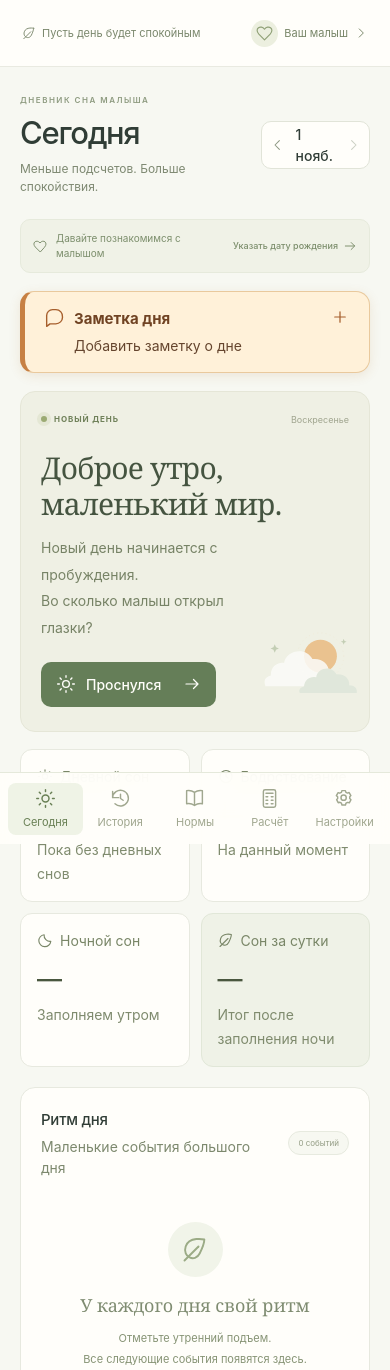
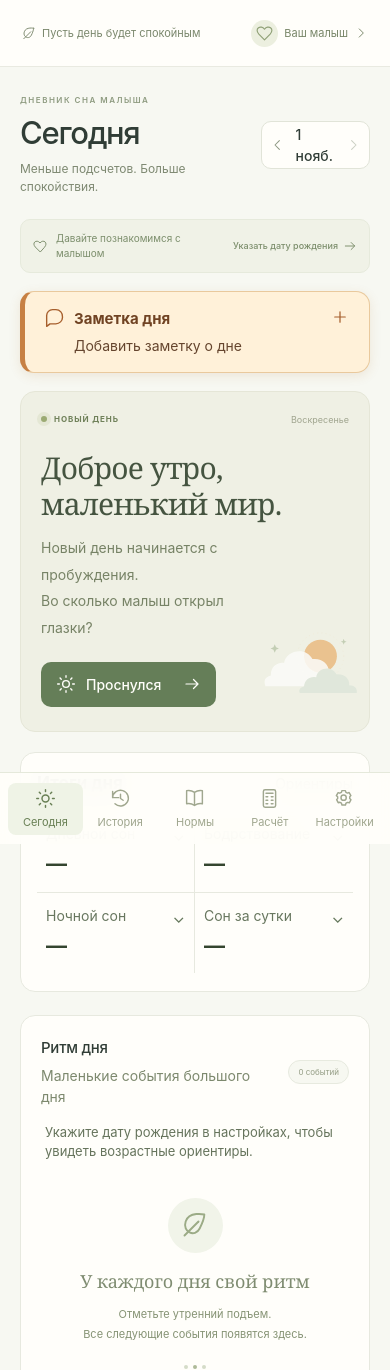
Before and after one commit to vadicusrad/sleep-app, a React (Vite) app: page / in a window 390 px wide. Shown: the top 1370 px of the page. Built offline with nearby package versions, Linux system fonts and the light colour scheme.

Commit message:
Add age-based guidance and simplify daily view

```diff
--- a/src/App.module.css
+++ b/src/App.module.css
@@ -825,7 +825,7 @@ h1 {
   color: #a4aa98;
   position: relative;
 }
-.between > span {
+.betweenLine {
   position: absolute;
   width: 1px;
   top: 0;
@@ -2186,6 +2186,48 @@ tbody tr:last-child td {
 .calculatorResult strong { font-size: 28px; font-variant-numeric: tabular-nums; }
 .calculatorResult small { font-size: 14px; }
 .calculatorClear { margin-top: 12px; padding: 10px 0; background: transparent; color: #667a59; font-size: 14px; }
+.normHint { padding: 0 24px 8px; color: #66745c; font-size: 13px; line-height: 1.5; }
+.normBadge, .stat .normBadge {
+  display: inline-block;
+  width: fit-content;
+  max-width: 100%;
+  margin-top: 7px;
+  padding: 4px 8px;
+  border-radius: 7px;
+  font-size: 12px;
+  font-weight: 600;
+  line-height: 1.4;
+  white-space: normal;
+}
+.normWithin, .stat .normWithin { background: #e2f0df; color: #315f38; }
+.normOutside, .stat .normOutside { background: #fff0d8; color: #805019; }
+.normBadge summary { cursor: pointer; list-style: none; }
+.normBadge summary::-webkit-details-marker, .statItem summary::-webkit-details-marker { display: none; }
+.normBadge summary::after { content: "  ⌄"; }
+.normBadge[open] summary::after { content: "  ⌃"; }
+.normRange { display: block; margin-top: 2px; font-weight: 400; }
+.stat .normBadge, .eventText .normBadge { display: table; }
+.between .normBadge { flex-basis: 100%; margin-top: 0; }
+.dayStats { margin: 20px 0 23px; padding: 20px 24px; }
+.statsHeading { display: flex; align-items: center; justify-content: space-between; gap: 12px; }
+.statsHeading h2 { font-size: 17px; }
+.statsHeading a { color: #526b49; font-size: 14px; }
+.dayStats .statsGrid { gap: 0; margin: 14px 0 0; }
+.statItem { min-width: 0; padding: 12px; border-top: 1px solid #e7e9df; }
+.statItem:nth-child(odd) { border-right: 1px solid #e7e9df; }
+.statItem summary { display: flex; flex-direction: column; align-items: flex-start; gap: 4px; padding-right: 16px; position: relative; cursor: pointer; list-style: none; }
+.statItem summary > span:first-child { color: #68775f; font-size: 14px; }
+.statItem summary strong { color: #34452f; font-size: 21px; font-variant-numeric: tabular-nums; }
+.statItem summary::after { content: "⌄"; position: absolute; right: 0; top: 0; color: #65785c; font-size: 16px; }
+.statItem[open] summary::after { content: "⌃"; }
+.statIndicator, .periodHint { font-size: 12px; line-height: 1.4; }
+.statIndicatorWithin { color: #38683f; }
+.statIndicatorOutside { color: #8a5519; }
+.periodHint { color: #715d49; }
+.statDetails { margin-top: 10px; color: #596b50; font-size: 13px; line-height: 1.5; }
+.statDetails p + p { margin-top: 6px; }
+.statDetails .normBadge { margin-top: 8px; }
+.statusContent { min-height: 0; }
 .themeCard { margin-top: 20px; padding: 25px; }
 .themeCard h2 { font-size: 20px; font-weight: 550; }
 .themeCard p { margin-top: 10px; color: #607058; font-size: 14px; }
@@ -2219,9 +2261,17 @@ tbody tr:last-child td {
 :global([data-theme="dark"]) .app :is(.calculatorRow label, .calculatorIndex, .calculatorColon, .calculatorRemove, .calculatorAdd, .calculatorClear) { color: #cbdcc4; }
 :global([data-theme="dark"]) .app .calculatorResult { background: #39493b; color: #edf2e9; }
 :global([data-theme="dark"]) .app .calculatorRow input[aria-invalid="true"] { border-color: #e49781; }
+:global([data-theme="dark"]) .app .normWithin, :global([data-theme="dark"]) .app .stat .normWithin { background: #385a3e; color: #e3f7df; }
+:global([data-theme="dark"]) .app .normOutside, :global([data-theme="dark"]) .app .stat .normOutside { background: #60472e; color: #ffe4bd; }
+:global([data-theme="dark"]) .app :is(.statItem, .statItem:nth-child(odd)) { border-color: #465448; }
+:global([data-theme="dark"]) .app :is(.statItem summary > span:first-child, .statItem summary strong, .statDetails, .statsHeading a) { color: #dce6d9; }
+:global([data-theme="dark"]) .app .statItem summary::after { color: #c2d2bc; }
+:global([data-theme="dark"]) .app .statIndicatorWithin { color: #bde0ba; }
+:global([data-theme="dark"]) .app .statIndicatorOutside { color: #ffd09a; }
+:global([data-theme="dark"]) .app .periodHint { color: #ead1b6; }
 :global([data-theme="dark"]) .app .eventComment :is(span, p) { color: #f0e5d1; }
 :global([data-theme="dark"]) .app .timeline .eventText > .sleepCalculation { color: #cfe3c5; }
-:global([data-theme="dark"]) .app :is(.timelineItem::after, .between > span) { background: #536453; }
+:global([data-theme="dark"]) .app :is(.timelineItem::after, .betweenLine) { background: #536453; }
 :global([data-theme="dark"]) .app :is(.tableScroll th:first-child, th) { background: #354437; }
 :global([data-theme="dark"]) .app .tableScroll td:first-child { background: #242e27; }
 :global([data-theme="dark"]) .app :is(td, th, .modalHead, .nightSummary, .timeline, .historyDate, .topbar, .sidebar) { border-color: #465448; }
@@ -2233,4 +2283,7 @@ tbody tr:last-child td {
   :global([data-theme="dark"]) .app .mobileNav { background: #242e27ed; border-color: #435145; }
   .mobileNav a { flex: 1; min-width: 0; padding: 5px 1px; font-size: 11px; }
   .calculator { padding: 20px 16px; }
-}
+  .statusContent { min-height: 0; }
+  .dayStats { padding: 18px 16px; }
+  .statItem { padding: 12px 9px; }
+}
--- a/src/App.tsx
+++ b/src/App.tsx
@@ -8,9 +8,11 @@ import type { DiaryData } from "./store";
 import {
   ageLabel,
   ageInWeeks,
+  ageMonths,
   dateKey,
   dateLabel,
   dayStats,
+  dayPeriodNotice,
   diaryText,
   duration,
   localDateTime,
@@ -25,7 +27,7 @@ import {
   uid,
 } from "./domain";
 import type { DayRecord, EventKind, NightRow, SleepEvent } from "./domain";
-import { norms } from "./norms";
+import { norms, normsForAge, napRangeForAge, compareRange, rangeDifference, nightRangeForAge, totalSleepRangeForAge } from "./norms";
 import s from "./App.module.css";
 
 const nav = [
@@ -548,88 +550,99 @@ function NightEditor({
   );
 }
 
+function NormBadge({ value, range, subject }: { value: number; range?: number[] | null; subject: string }) {
+  const result = compareRange(value, range);
+  if (!result || !range) return null;
+  const label = result === "within" ? "В пределах ориентира" : `${subject} ${result === "below" ? "меньше" : "больше"} ориентира на ${duration(rangeDifference(value, range))}`;
+  return <details className={`${s.normBadge} ${result === "within" ? s.normWithin : s.normOutside}`}><summary>{label}</summary><span className={s.normRange}>Ориентир: {duration(range[0])}–{duration(range[1])}</span></details>;
+}
+function StatItem({ label, value, children, comparison }: { label: string; value: string; children: ReactNode; comparison?: { value: number; range: number[]; subject: string; periodNotice?: string | null; summaryContext?: string } }) {
+  const result = comparison ? compareRange(comparison.value, comparison.range) : null;
+  const summary = comparison && result ? result === "within" ? "В пределах ориентира" : `${result === "below" ? "Меньше" : "Больше"} ориентира на ${duration(rangeDifference(comparison.value, comparison.range))}` : null;
+  return <details className={s.statItem}>
+    <summary><span>{label}</span><strong>{value}</strong>{summary && <span className={`${s.statIndicator} ${result === "within" ? s.statIndicatorWithin : s.statIndicatorOutside}`}>{comparison?.summaryContext}{summary}</span>}{comparison?.periodNotice && <span className={s.periodHint}>Период не равен 24 ч</span>}</summary>
+    <div className={s.statDetails}>{children}{comparison && <p>Ориентир: {duration(comparison.range[0])}–{duration(comparison.range[1])}</p>}{comparison?.periodNotice && <p>{comparison.periodNotice}</p>}</div>
+  </details>;
+}
 function Stats({
   day,
   next,
   now,
+  age,
 }: {
   day?: DayRecord;
   next?: DayRecord;
   now: number;
+  age: number | null;
 }) {
   const stats = dayStats(day, now);
   const complete = !!day?.night.complete && !!next;
+  const periodNotice = complete && day?.events[0] && next?.events[0] ? dayPeriodNotice(day.events[0].at, next.events[0].at) : null;
+  const dayFinished = day?.events.at(-1)?.kind === "night";
+  const norm = normsForAge(age);
+  const dayRange = dayFinished && !(age !== null && age >= 16 && stats.naps !== 1) ? norm?.dayRange : null;
+  const awakeValue = complete ? stats.awake + nightStats(day!.night.rows).awake : 0;
+  const nightRange = day?.night.complete ? nightRangeForAge(age) : null;
+  const totalRange = complete ? totalSleepRangeForAge(age) : null;
   return (
-    <div className={s.statsGrid}>
-      <div className={s.stat}>
-        <span>
-          <Icon name="sun" size={17} />
-          Дневной сон
-        </span>
-        <strong>{day?.events.length ? duration(stats.sleep) : "—"}</strong>
-        <small>
+    <section className={`${s.card} ${s.dayStats}`}>
+      <div className={s.statsHeading}><h2>Итоги дня</h2><Link to="/norms">Ориентиры</Link></div>
+      <div className={s.statsGrid}>
+      <StatItem label="Дневной сон" value={day?.events.length ? duration(stats.sleep) : "—"} comparison={dayRange ? { subject: "Дневной сон", value: stats.sleep, range: dayRange } : undefined}>
+        <p>
           {stats.naps
             ? `${stats.naps} ${stats.naps === 1 ? "дневной сон" : "дневных сна"}`
             : "Пока без дневных снов"}
-        </small>
-      </div>
-      <div className={s.stat}>
-        <span>
-          <Icon name="clock" size={17} />
-          Бодрствование
-        </span>
-        <strong>{day?.events.length ? duration(stats.awake) : "—"}</strong>
-        <small>
+        </p>
+      </StatItem>
+      <StatItem label="Бодрствование" value={day?.events.length ? duration(stats.awake) : "—"} comparison={complete && norm?.awakeRange ? { subject: "Бодрствование за период", value: awakeValue, range: norm.awakeRange, periodNotice, summaryContext: `За период ${duration(awakeValue)}: ` } : undefined}>
+        <p>
           {day?.events.at(-1)?.kind === "night"
             ? "За дневной период"
             : "На данный момент"}
-        </small>
-      </div>
-      <div className={s.stat}>
-        <span>
-          <Icon name="moon" size={17} />
-          Ночной сон
-        </span>
-        <strong>{day?.night.complete ? duration(stats.night) : "—"}</strong>
-        <small>
+        </p>
+        {complete && <p>За период с ночными пробуждениями: {duration(awakeValue)}</p>}
+      </StatItem>
+      <StatItem label="Ночной сон" value={day?.night.complete ? duration(stats.night) : "—"} comparison={nightRange ? { subject: "Ночной сон", value: stats.night, range: nightRange } : undefined}>
+        <p>
           {day?.night.complete
             ? "Фактическое время сна"
             : day?.night.rows.length
               ? "Есть черновик"
               : "Заполняем утром"}
-        </small>
+        </p>
+      </StatItem>
+      <StatItem label="Сон за сутки" value={complete ? duration(stats.sleep + stats.night) : "—"} comparison={totalRange ? { subject: "Сон за период", value: stats.sleep + stats.night, range: totalRange, periodNotice } : undefined}>
+        <p>{complete ? "От подъема до подъема" : "Итог после заполнения ночи"}</p>
+      </StatItem>
       </div>
-      <div className={`${s.stat} ${s.totalStat}`}>
-        <span>
-          <Icon name="leaf" size={17} />
-          Сон за сутки
-        </span>
-        <strong>{complete ? duration(stats.sleep + stats.night) : "—"}</strong>
-        <small>
-          {complete ? "От подъема до подъема" : "Итог после заполнения ночи"}
-        </small>
-      </div>
-    </div>
+    </section>
   );
 }
 function Timeline({
   day,
   onEdit,
   onUndo,
+  age,
 }: {
   day?: DayRecord;
   onEdit: (e: SleepEvent) => void;
   onUndo: () => void;
+  age: number | null;
 }) {
+  const norm = normsForAge(age);
+  const finished = day?.events.at(-1)?.kind === "night";
+  const napRange = napRangeForAge(age, dayStats(day).naps, !!finished);
   return (
     <section className={s.card}>
       <div className={s.sectionHead}>
         <div>
           <h2>Ритм дня</h2>
-          <p>Маленькие события большого дня</p>
+          {!day?.events.length && <p>Маленькие события большого дня</p>}
         </div>
         <span className={s.pill}>{day?.events.length ?? 0} событий</span>
       </div>
+      {!norm && <p className={s.normHint}>{age === null ? "Укажите дату рождения в настройках, чтобы увидеть возрастные ориентиры." : "Для этого возраста в таблице нет ориентиров (доступны 8–18 месяцев)."}</p>}
       {!day?.events.length ? (
         <div className={s.emptyTimeline}>
           <div className={s.emptyIcon}>
@@ -657,11 +670,12 @@ function Timeline({
               <div key={e.id} className={s.timelineItem}>
                 {prev?.kind === "wake" && (
                   <div className={s.between}>
-                    <span />
+                    <span className={s.betweenLine} />
                     {e.continuation ? `Бодрствование при продлении · ${duration(minutes(prev.at, e.at))}` : `${duration(minutes(prev.at, e.at))} бодрствования`}
                     {!e.continuation && prev.plannedMinutes !== undefined && (
                       <small>план {duration(prev.plannedMinutes)}</small>
                     )}
+                    {!e.continuation && <NormBadge subject="Бодрствование" value={minutes(prev.at, e.at)} range={norm?.wakeRange} />}
                   </div>
                 )}
                 <div className={s.event}>
@@ -684,6 +698,7 @@ function Timeline({
                       <p className={s.sleepCalculation}>Спал {prev.continuation ? "ещё " : ""}{duration(minutes(prev.at, e.at))}</p>
                     )}
                     {summary && !day.events[i + 1]?.continuation && <p className={s.sleepCalculation}>Итого: сон {duration(summary.sleep)}, перерыв {duration(summary.awake)}</p>}
+                    {prev?.kind === "sleep" && !day.events[i + 1]?.continuation && <NormBadge subject="Дневной сон" value={summary?.sleep ?? minutes(prev.at, e.at)} range={napRange} />}
                     {e.comment && <div className={s.eventComment}><span>Комментарий</span><p>{e.comment}</p></div>}
                     <button
                       className={s.commentButton}
@@ -719,6 +734,7 @@ function DayPage({ initialDate }: { initialDate?: string }) {
   const days = useDiary((x) => x.days),
     birth = useDiary((x) => x.birthDate);
   const day = days[date];
+  const age = ageMonths(birth, date);
   const last = day?.events.at(-1);
   const now = useNow();
   const [eventModal, setEventModal] = useState<{
@@ -876,8 +892,8 @@ function DayPage({ initialDate }: { initialDate?: string }) {
                         : isNight
                           ? `Уснул в ${timeInput(last.at)}. Ночь можно заполнить утром.`
                           : sleeping
-                            ? `Уснул в ${timeInput(last.at)}. Пусть отдых будет спокойным.`
-                            : `Проснулся в ${timeInput(last.at)}. Впереди маленькие открытия.`}
+                            ? `Уснул в ${timeInput(last.at)}.`
+                            : `Проснулся в ${timeInput(last.at)}.`}
                     </p>
                   </>
                 )}
@@ -915,7 +931,7 @@ function DayPage({ initialDate }: { initialDate?: string }) {
                   </div>
                 )}
               </div>
-              <CloudArt />
+              {!last && <CloudArt />}
             </div>
             {last?.kind === "wake" && (
               <PlanForm key={last.id} day={day} last={last} />
@@ -933,9 +949,10 @@ function DayPage({ initialDate }: { initialDate?: string }) {
               </div>
             )}
           </section>
-          <Stats day={day} next={next} now={now} />
+          <Stats day={day} next={next} now={now} age={age} />
           <Timeline
             day={day}
+            age={age}
             onEdit={(event) => setEventModal({ kind: event.kind, event })}
             onUndo={() => {
               setUndoError("");
--- a/src/domain.ts
+++ b/src/domain.ts
@@ -44,6 +44,11 @@ export function duration(value: number) {
     ? `${Math.floor(m / 60)} ч${m % 60 ? ` ${m % 60} мин` : ""}`
     : `${m} мин`;
 }
+export function dayPeriodNotice(start: number, end: number): string | null {
+  const elapsed = minutes(start, end);
+  if (elapsed === 1440) return null;
+  return `Период между подъёмами — ${duration(elapsed)}, а ориентир указан за 24 ч. Сравнение приблизительное.`;
+}
 export function sumDurations(rows: { hours: string; minutes: string }[]): number | null {
   let total = 0;
   for (const row of rows) {
@@ -60,10 +65,11 @@ export function dateLabel(
 ) {
   return new Date(`${date}T12:00:00`).toLocaleDateString("ru-RU", options);
 }
-export function ageLabel(birth: string, on = dateKey()) {
-  if (!birth || birth > on) return "";
+export function ageMonths(birth: string, on = dateKey()): number | null {
+  if (!birth || birth > on) return null;
   const b = new Date(`${birth}T12:00:00`),
     d = new Date(`${on}T12:00:00`);
+  if (!Number.isFinite(b.getTime()) || !Number.isFinite(d.getTime())) return null;
   let months =
     (d.getFullYear() - b.getFullYear()) * 12 + d.getMonth() - b.getMonth();
   const anniversary = (m: number) => {
@@ -77,8 +83,16 @@ export function ageLabel(birth: string, on = dateKey()) {
     );
   };
   if (anniversary(months) > d) months--;
+  return months;
+}
+export function ageLabel(birth: string, on = dateKey()) {
+  const months = ageMonths(birth, on);
+  if (months === null) return "";
+  const b = new Date(`${birth}T12:00:00`), d = new Date(`${on}T12:00:00`);
+  const year = b.getFullYear() + Math.floor((b.getMonth() + months) / 12);
+  const month = (b.getMonth() + months) % 12;
   const days = Math.round(
-    (d.getTime() - anniversary(months).getTime()) / 86400000,
+    (d.getTime() - new Date(year, month, Math.min(b.getDate(), new Date(year, month + 1, 0).getDate()), 12).getTime()) / 86400000,
   );
   return `${months} мес.${days ? ` ${days} дн.` : ""}`;
 }
--- a/src/norms.ts
+++ b/src/norms.ts
@@ -1,6 +1,7 @@
 export const norms = [
   {
     age: "8 месяцев",
+    ageMin: 8, ageMax: 8, wakeRange: [180, 240], napRange: [60, 90], dayRange: null, awakeRange: [540, 660],
     naps: "2",
     nap: "1–1,5 ч",
     day: "3 ч",
@@ -11,6 +12,7 @@ export const norms = [
   },
   {
     age: "9 месяцев",
+    ageMin: 9, ageMax: 9, wakeRange: [180, 240], napRange: [60, 90], dayRange: [120, 180], awakeRange: [540, 660],
     naps: "2",
     nap: "1–1,5 ч",
     day: "2–3 ч",
@@ -21,6 +23,7 @@ export const norms = [
   },
   {
     age: "10 месяцев",
+    ageMin: 10, ageMax: 10, wakeRange: [195, 240], napRange: [60, 90], dayRange: [120, 150], awakeRange: [540, 660],
     naps: "2",
     nap: "1–1,5 ч",
     day: "2–2,5 ч",
@@ -31,6 +34,7 @@ export const norms = [
   },
   {
     age: "11 месяцев",
+    ageMin: 11, ageMax: 11, wakeRange: [210, 270], napRange: [60, 90], dayRange: [120, 150], awakeRange: [600, 660],
     naps: "2",
     nap: "1–1,5 ч",
     day: "2–2,5 ч",
@@ -41,6 +45,7 @@ export const norms = [
   },
   {
     age: "12 месяцев",
+    ageMin: 12, ageMax: 12, wakeRange: [210, 270], napRange: [40, 80], dayRange: null, awakeRange: [600, 660],
     naps: "1–2, чаще 2",
     nap: "40 мин – 1 ч 20 мин",
     day: "2 ч*",
@@ -51,6 +56,7 @@ export const norms = [
   },
   {
     age: "13–15 месяцев",
+    ageMin: 13, ageMax: 15, wakeRange: [210, 360], napRange: null, dayRange: null, awakeRange: [600, 720],
     naps: "2 → 1",
     nap: "2 сна: 40 мин – 1 ч 20 мин; 1 сон: 1,5–2 ч",
     day: "Не указан",
@@ -61,6 +67,7 @@ export const norms = [
   },
   {
     age: "16–18 месяцев",
+    ageMin: 16, ageMax: 18, wakeRange: [300, 360], napRange: [90, 120], dayRange: [90, 120], awakeRange: [600, 720],
     naps: "1",
     nap: "1,5–2 ч",
     day: "1,5–2 ч**",
@@ -70,3 +77,30 @@ export const norms = [
     awake: "10–12 ч",
   },
 ];
+
+export function normsForAge(months: number | null) {
+  if (months === null) return undefined;
+  return norms.find((row) => months >= row.ageMin && months <= row.ageMax);
+}
+export function napRangeForAge(months: number | null, naps: number, dayFinished: boolean): number[] | null {
+  if (months !== null && months >= 13 && months <= 15) {
+    if (!dayFinished) return null;
+    return naps === 1 ? [90, 120] : naps === 2 ? [40, 80] : null;
+  }
+  if (months !== null && months >= 16 && months <= 18 && naps !== 1) return null;
+  return normsForAge(months)?.napRange ?? null;
+}
+export function compareRange(value: number, range?: number[] | null) {
+  if (!range) return null;
+  return value < range[0] ? "below" : value > range[1] ? "above" : "within";
+}
+export function rangeDifference(value: number, range: number[]): number {
+  return value < range[0] ? range[0] - value : value > range[1] ? value - range[1] : 0;
+}
+export function nightRangeForAge(months: number | null): number[] | null {
+  return normsForAge(months) ? [600, 720] : null;
+}
+export function totalSleepRangeForAge(months: number | null): number[] | null {
+  if (months === null || months < 8 || months > 18) return null;
+  return months <= 10 ? [780, 900] : months <= 12 ? [780, 840] : [720, 840];
+}
```
Also changed, not shown: 1 other file (tests, documents, lock files or other folders).
